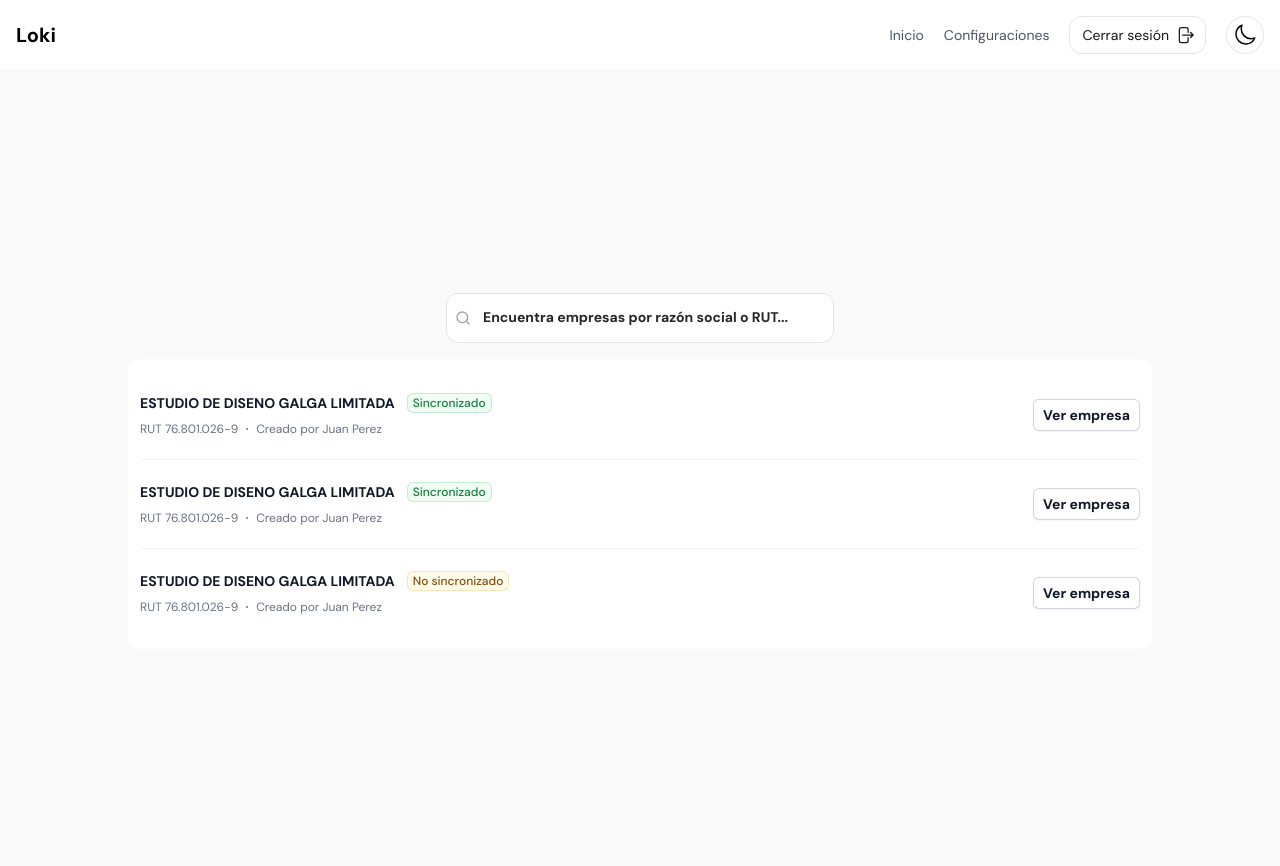
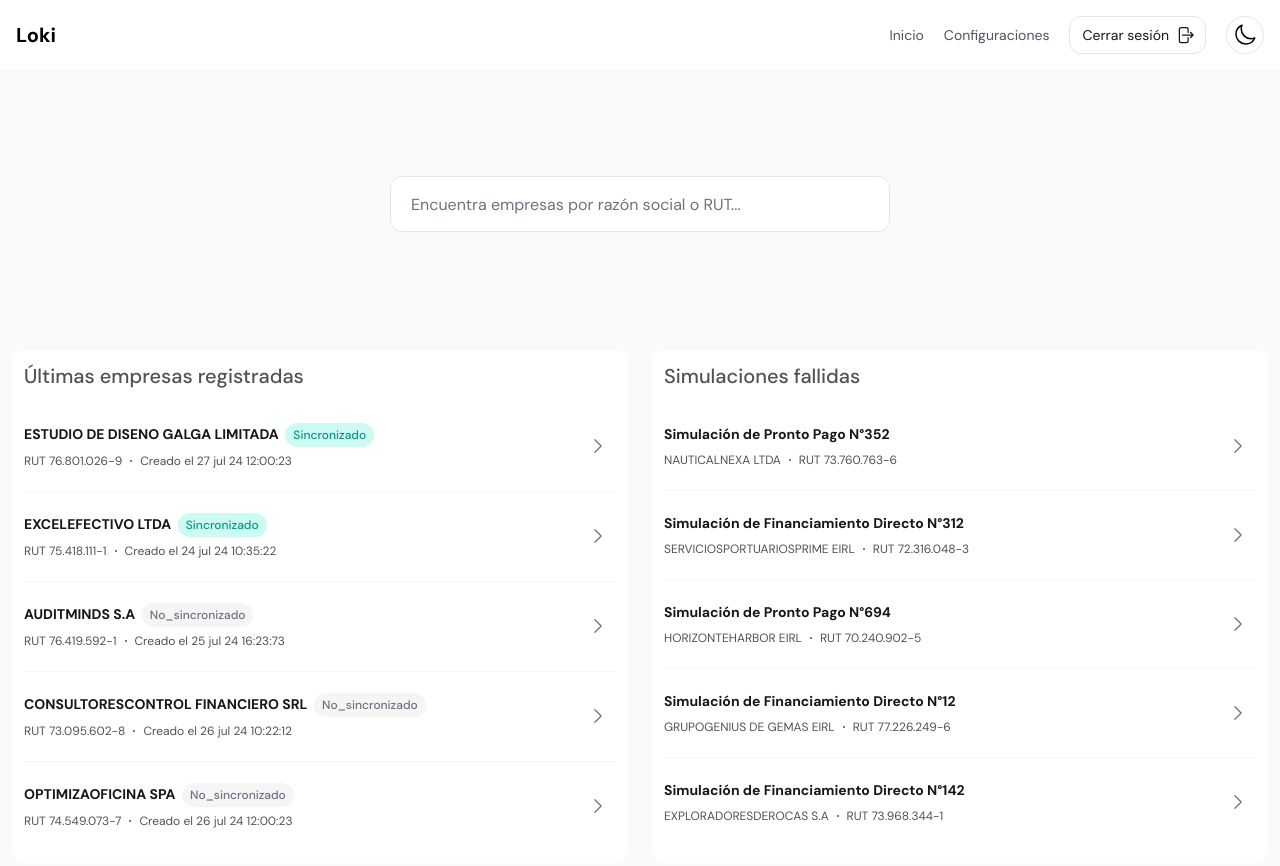
Before and after one commit to nglbrrts/historial-eventos, a Next.js app: page / in a window 1280 px wide. Shown: the top 866 px of the page. Built offline with nearby package versions, Linux system fonts and the light colour scheme.

Commit message:
ADD: tags, acciones y ajustes

```diff
--- /dev/null
+++ b/src/app/data/tags.ts
@@ -0,0 +1,18 @@
+import { m } from "framer-motion";
+
+// tags.ts
+export const tags = [
+    'Sincronización',
+    'Alta legal',
+    'Credenciales',
+    'Carpeta Tributaria',
+    'Financiamiento Directo',
+    'Pronto Pago',
+    'Confirming',
+    'Operación',
+    'Simulación',
+    'Condiciones comerciales',
+    'Oferta',
+    'Aprobación',
+    'Rechazo',
+  ];
--- a/src/app/estudio-de-diseno-galga-limitada/page.tsx
+++ b/src/app/estudio-de-diseno-galga-limitada/page.tsx
@@ -78,7 +78,7 @@ export default function Empresa() {
           <EventTimeline onLinkClick={handleLinkClick} />
         </div>
         <div className={`h-full ease-in-out duration-500  flex-grow-0 overflow-y-scroll ${isActive ? 'w-[400px]' : 'w-0'}`}>
-          <DteTimeline />
+          <DteTimeline onLinkClick={handleLinkClick} />
         </div>
       </section>
 
--- a/src/app/layout.tsx
+++ b/src/app/layout.tsx
@@ -1,5 +1,4 @@
 'use client';
-
 import '../styles/globals.css'
 import TopBar from '../components/ui-commons/TopBar';
 
--- a/src/app/page.tsx
+++ b/src/app/page.tsx
@@ -1,7 +1,7 @@
 "use client"
+import FailedSims from '@/components/home/FailedSims';
 import LatestCompanies from '@/components/home/LatestCompanies';
 import Head from 'next/head';
-
 
 export default function Home() {
 
@@ -10,20 +10,22 @@ export default function Home() {
       <Head>
         <title>Inicio</title>
         <meta name="description" content="Loki" />
-
         <link href="https://fonts.googleapis.com/css2?family=DM+Sans:wght@400;500;700&display=swap" rel="stylesheet" />
         <link href="https://fonts.googleapis.com/css2?family=Inter:wght@100..900&display=swap" rel="stylesheet" />
       </Head>
-      <div className='flex flex-col gap-0 h-full w-full justify-center align-middle p-6 gap-y-4'>
-        <div className="w-[388px] h-[50px] p-2 bg-white rounded-xl mx-auto border border-neutral-200 justify-center items-center gap-3 inline-flex">
-          <svg className="flex-shrink-0 size-4 text-gray-400 dark:text-white/60" xmlns="http://www.w3.org/2000/svg" width="24" height="24" viewBox="0 0 24 24" fill="none" stroke="currentColor" strokeWidth="2" strokeLinecap="round" strokeLinejoin="round">
-            <circle cx="11" cy="11" r="8"></circle>
-            <path d="m21 21-4.3-4.3"></path>
-          </svg>
-          <div className="grow shrink basis-0 text-neutral-800 dark:text-white text-sm font-semibold leading-tight">Encuentra empresas por razón social o RUT...</div>
+      <div className='overflow-scroll h-full'>
+        <div className='flex flex-col gap-0 h-fit md:h-1/3 w-full justify-center align-middle p-6 gap-y-4'>
+          <input type="text" className="h-14 w-[500px] max-w-[90%] pr-8 pl-5 mx-auto rounded-xl z-0 focus:shadow focus:outline-none border border-neutral-200" placeholder="Encuentra empresas por razón social o RUT..." />
         </div>
-        <div className='bg-white w-full max-w-5xl mx-auto p-3 rounded-xl'>
-        <LatestCompanies />
+        <div className='flex flex-col md:flex-row gap-6 max-w-7xl mx-auto p-3'>
+          <div className='bg-white dark:bg-neutral-800 w-full p-3 rounded-xl flex flex-col gap-3'>
+            <h3 className='text-xl font-medium text-neutral-600 dark:text-neutral-400'>Últimas empresas registradas</h3>
+            <LatestCompanies />
+          </div>
+          <div className='bg-white dark:bg-neutral-800 w-full p-3 rounded-xl flex flex-col gap-3'>
+            <h3 className='text-xl font-medium text-neutral-600 dark:text-neutral-400'>Simulaciones fallidas</h3>
+            <FailedSims />
+          </div>
         </div>
       </div>
     </>
--- a/src/components/company-data/Badge.tsx
+++ b/src/components/company-data/Badge.tsx
@@ -1,7 +1,7 @@
 import React from 'react';
 
-type BadgeProps = {
-  state: 'habilitado' | 'deshabilitado' | 'sincronizado';
+export type BadgeProps = {
+  state: 'habilitado' | 'deshabilitado' | 'sincronizado' | 'no_sincronizado';
 };
 
 const stateStyles = {
@@ -9,19 +9,29 @@ const stateStyles = {
     bgColor: 'bg-teal-100 dark:bg-teal-900',
     textColor: 'text-teal-600 dark:text-teal-300',
   },
+  deshabilitado: {
+    bgColor: 'bg-neutral-100 dark:bg-neutral-700',
+    textColor: 'text-gray-500 dark:text-neutral-400',
+  },
   sincronizado: {
     bgColor: 'bg-teal-100 dark:bg-teal-900',
     textColor: 'text-teal-600 dark:text-teal-300',
   },
-  deshabilitado: {
+  no_sincronizado: {
     bgColor: 'bg-neutral-100 dark:bg-neutral-700',
     textColor: 'text-gray-500 dark:text-neutral-400',
   },
-
 };
 
 const Badge: React.FC<BadgeProps> = ({ state }) => {
-  const { bgColor, textColor } = stateStyles[state];
+  const style = stateStyles[state];
+
+  if (!style) {
+    console.error(`Estado no válido: ${state}`);
+    return null;
+  }
+
+  const { bgColor, textColor } = style;
 
   return (
     <span className={`inline-flex items-center rounded-full ${bgColor} px-2 py-1 text-xs font-medium ${textColor} capitalize`}>
--- a/src/components/company-timeline/EventTimeline.tsx
+++ b/src/components/company-timeline/EventTimeline.tsx
@@ -5,7 +5,6 @@ import Link from 'next/link';
 import TimelineStepper from './TimelineStepper';
 import { FDstage01, FDstage02, FDstage03, FDstage04, FDstage05 } from '../../app/data/fundingstages'
 import FilterOptions from './FilterOptions';
-
 
 type EventTimelineProps = {
     onLinkClick: () => void;
@@ -16,12 +15,12 @@ const EventTimeline: React.FC<EventTimelineProps> = ({ onLinkClick }) => {
         <div className='max-w-[670px] mx-auto pb-20 z-50'>
 
             <FilterOptions  />
-            <TimelineItem origin="Juan Pérez" time="12:00" type="terms" title="Emitió la factura folio N°21414 a:">
+            <TimelineItem origin="Juan Pérez" time="12:00" type="terms" buttonLabel='Descargar XML' buttonUrl='#'  title="Emitió la factura folio N°21414 a:">
                 <div className="w-full px-2 py-1 bg-neutral-100 dark:bg-neutral-700 rounded text-black dark:text-white text-base font-normal font-['Inter']">
                     EMPRESA CONSTRUCTORA SPA • $1.125.737 • <Link onClick={onLinkClick} href="#" className="text-indigo-600 dark:text-indigo-400 text-base font-normal font-['Inter']">Ver factura 🔗</Link>
                 </div>
             </TimelineItem>
-            <TimelineItem origin="Guou Finance" time="12:00" type="backoffice" title="Abonó la operación de financiamiento Pronto Pago N°352">
+            <TimelineItem origin="Guou Finance" time="12:00" type="backoffice" tags={['Abono', 'Operación', 'Pronto pago']} title="Abonó la operación de financiamiento Pronto Pago N°352">
                 <div className="w-full px-2 py-1 bg-neutral-100 dark:bg-neutral-700 rounded text-black dark:text-white text-base font-normal font-['Inter'] flex flex-row justify-between">
                     <div> 12 facturas • $17.345.667 • <Link href="#" className="text-indigo-600 dark:text-indigo-400 text-base font-normal font-['Inter']">Ver operación N°352 🔗</Link>
                     </div>
@@ -30,7 +29,7 @@ const EventTimeline: React.FC<EventTimelineProps> = ({ onLinkClick }) => {
                     </div>
                 </div>
             </TimelineItem>
-            <TimelineItem origin="Juan Pérez" time="12:00" type="transferred" title="Cedió las facturas de la operación de financiamiento Pronto Pago N°352">
+            <TimelineItem origin="Juan Pérez" time="12:00" type="transferred" tags={['Cesión', 'Operación', 'Pronto pago']} title="Cedió las facturas de la operación de financiamiento Pronto Pago N°352">
                 <div className="w-full px-2 py-1 bg-neutral-100 dark:bg-neutral-700 rounded text-black dark:text-white text-base font-normal font-['Inter'] flex flex-row justify-between">
                     <div> 12 facturas • $17.345.667 • <Link href="#" className="text-indigo-600 dark:text-indigo-400 text-base font-normal font-['Inter']">Ver operación N°352 🔗</Link>
                     </div>
@@ -39,7 +38,7 @@ const EventTimeline: React.FC<EventTimelineProps> = ({ onLinkClick }) => {
                     </div>
                 </div>
             </TimelineItem>
-            <TimelineItem origin="Plataforma Gestión Comercial" time="12:00" type="backoffice" title="Aprobó la operación de financiamiento Pronto Pago N°352">
+            <TimelineItem origin="Plataforma Gestión Comercial" time="12:00" type="backoffice" tags={['Aprobación', 'Operación', 'Pronto pago']} title="Aprobó la operación de financiamiento Pronto Pago N°352">
                 <div className="w-full px-2 py-1 bg-neutral-100 dark:bg-neutral-700 rounded text-black dark:text-white text-base font-normal font-['Inter'] flex flex-row justify-between">
                     <div> 12 facturas • $17.345.667 • <Link href="#" className="text-indigo-600 dark:text-indigo-400 text-base font-normal font-['Inter']">Ver operación N°352 🔗</Link>
                     </div>
@@ -49,7 +48,7 @@ const EventTimeline: React.FC<EventTimelineProps> = ({ onLinkClick }) => {
                 </div>
             </TimelineItem>
             <DateDisplay date="12 Octubre 2024" />
-            <TimelineItem origin="Juan Pérez" time="12:00" type="operation" title="Cargó los XML de la simulación de financiamiento Pronto Pago N°1251, se crea operación asociada">
+            <TimelineItem origin="Juan Pérez" time="12:00" type="operation" buttonLabel='Descargar XML' buttonUrl='#' tags={['Operación', 'Pronto pago']} title="Cargó los XML de la simulación de financiamiento Pronto Pago N°1251, se crea operación asociada">
                 <div className="w-full px-2 py-1 bg-neutral-100 dark:bg-neutral-700 rounded text-black dark:text-white text-base font-normal font-['Inter'] flex flex-row justify-between">
                     <div> 12 facturas • $17.345.667 • <Link href="#" className="text-indigo-600 dark:text-indigo-400 text-base font-normal font-['Inter']">Ver operación N°352 🔗</Link>
                     </div>
@@ -58,7 +57,7 @@ const EventTimeline: React.FC<EventTimelineProps> = ({ onLinkClick }) => {
                     </div>
                 </div>
             </TimelineItem>
-            <TimelineItem origin="Juan Pérez" time="12:00" type="simulation" title="Creó una simulación de financiamiento Pronto Pago">
+            <TimelineItem origin="Juan Pérez" time="12:00" type="simulation" buttonLabel='Reenviar simulación' buttonUrl='#' tags={['Simulación', 'Pronto pago']} title="Creó una simulación de financiamiento Pronto Pago">
                 <div className="w-full px-2 py-1 bg-neutral-100 dark:bg-neutral-700 rounded text-black dark:text-white text-base font-normal font-['Inter'] flex flex-row justify-between">
                     <div> 12 facturas • $17.345.667 • <Link href="#" className="text-indigo-600 dark:text-indigo-400 text-base font-normal font-['Inter']">Ver simulación N°1251 🔗</Link>
                     </div>
@@ -67,22 +66,22 @@ const EventTimeline: React.FC<EventTimelineProps> = ({ onLinkClick }) => {
                     </div>
                 </div>
             </TimelineItem>
-            <TimelineItem origin="Rolando Peña" time="12:00" type="terms" title="actualizó las condiciones comerciales:">
+            <TimelineItem origin="Rolando Peña" time="12:00" type="terms" tags={['Condiciones comerciales', 'Pronto pago']} title="actualizó las condiciones comerciales:">
                 <div className="w-full px-2 py-1 bg-neutral-100 dark:bg-neutral-700 rounded text-black dark:text-white text-base font-normal font-['Inter']">
                     Se <b>deshabilita</b> Pronto Pago cerrado
                 </div>
             </TimelineItem>
-            <TimelineItem origin="Rolando Peña" time="12:00" type="terms" title="actualizó las condiciones comerciales:">
+            <TimelineItem origin="Rolando Peña" time="12:00" type="terms" tags={['Condiciones comerciales', 'Pronto pago']} title="actualizó las condiciones comerciales:">
                 <div className="w-full px-2 py-1 bg-neutral-100 dark:bg-neutral-700 rounded text-black dark:text-white text-base font-normal font-['Inter']">
                     Se <b>modifica</b> Pronto Pago cerrado <Link href="#" className="text-indigo-600 dark:text-indigo-400 text-base font-normal font-['Inter']">Ver condiciones 🔗</Link>
                 </div>
             </TimelineItem>
-            <TimelineItem origin="Rolando Peña" time="12:00" type="terms" title="actualizó las condiciones comerciales:">
+            <TimelineItem origin="Rolando Peña" time="12:00" type="terms" tags={['Condiciones comerciales', 'Pronto pago']} title="actualizó las condiciones comerciales:">
                 <div className="w-full px-2 py-1 bg-neutral-100 dark:bg-neutral-700 rounded text-black dark:text-white text-base font-normal font-['Inter']">
                     Se <b>habilita</b> Pronto Pago cerrado <Link href="#" className="text-indigo-600 dark:text-indigo-400 text-base font-normal font-['Inter']">Ver condiciones 🔗</Link>
                 </div>
             </TimelineItem>
-            <TimelineItem origin="Juan Pérez" time="12:00" type="sync" title={<><b>Sincronizó</b> información desde el SII:</>}>
+            <TimelineItem origin="Juan Pérez" time="12:00" type="sync" buttonLabel='Volver a extraer data' buttonUrl='#' tags={['Sincronización']} title={<><b>Sincronizó</b> información desde el SII:</>}>
                 <div className="w-full h-fit flex-col justify-start items-start gap-1 inline-flex">
                     <div className="w-full px-2 py-1 bg-neutral-100 dark:bg-neutral-700 rounded text-black dark:text-white text-base font-normal font-['Inter']">
                         Se obtuvieron <Link href="#" className="text-indigo-600 dark:text-indigo-400 text-base font-normal font-['Inter']">1.029 facturas 🔗</Link>
@@ -96,11 +95,11 @@ const EventTimeline: React.FC<EventTimelineProps> = ({ onLinkClick }) => {
                 </div>
             </TimelineItem>
             <DateDisplay date="9 Octubre 2024" />
-            <TimelineItem origin="Juan Pérez" time="12:00" type="add" title={<>Subió a la plataforma el <b>certificado digital</b> de un representante legal de la empresa.</>}>
+            <TimelineItem origin="Juan Pérez" time="12:00" type="add" tags={['Sincronización']} title={<>Subió a la plataforma el <b>certificado digital</b> de un representante legal de la empresa.</>}>
             </TimelineItem>
-            <TimelineItem origin="Juan Pérez" time="12:00" type="add" title={<>Ingresó las credenciales del <b>representante legal</b> de la empresa</>}>
+            <TimelineItem origin="Juan Pérez" time="12:00" type="add" tags={['Sincronización']} title={<>Ingresó las credenciales del <b>representante legal</b> de la empresa</>}>
             </TimelineItem>
-            <TimelineItem origin="Juan Pérez" time="12:00" type="add" title={<>Ingresó las <b>credenciales</b> de la empresa</>}>
+            <TimelineItem origin="Juan Pérez" time="12:00" type="add" tags={['Sincronización']} title={<>Ingresó las <b>credenciales</b> de la empresa</>}>
             </TimelineItem>
             <DateDisplay date="8 Octubre 2024" />
             <TimelineItem origin="Juan Pérez" time="12:00" type="add" title={<>Creó la empresa <b>ESTUDIO DE DISEÑO GALGA LIMITADA</b></>}>
--- /dev/null
+++ b/src/components/home/FailedSims.tsx
@@ -0,0 +1,81 @@
+import { ChevronRightIcon } from "@heroicons/react/24/outline";
+import Link from "next/link";
+
+const statuses: Record<string, string> = {
+  'Sincronizado': 'text-green-700 bg-green-50 ring-green-600/20',
+  'No sincronizado': 'text-yellow-800 bg-yellow-50 ring-yellow-600/20',
+};
+
+const simulations = [
+  {
+    id: 1,
+    title: 'Simulación de Pronto Pago N°352',
+    href: '',
+    companyRut: '73.760.763-6',
+    companyName: 'NAUTICALNEXA LTDA',
+  },
+  {
+    id: 2,
+    title: 'Simulación de Financiamiento Directo N°312',
+    href: '',
+    companyRut: '72.316.048-3',
+    companyName: 'SERVICIOSPORTUARIOSPRIME EIRL',
+  },
+  {
+    id: 3,
+    title: 'Simulación de Pronto Pago N°694',
+    href: '',
+    companyRut: '70.240.902-5',
+    companyName: 'HORIZONTEHARBOR EIRL',
+  },
+  {
+    id: 4,
+    title: 'Simulación de Financiamiento Directo N°12',
+    href: '',
+    companyRut: '77.226.249-6',
+    companyName: 'GRUPOGENIUS DE GEMAS EIRL',
+  },
+  {
+    id: 5,
+    title: 'Simulación de Financiamiento Directo N°142',
+    href: '',
+    companyRut: '73.968.344-1',
+    companyName: 'EXPLORADORESDEROCAS S.A',
+  },
+];
+
+function classNames(...classes: string[]) {
+  return classes.filter(Boolean).join(' ');
+}
+
+export default function FailedSims() {
+  return (
+    <ul className="divide-y divide-neutral-100 dark:divide-neutral-700">
+      {simulations.map((simulation) => (
+        <li key={simulation.id} className="flex items-center justify-between gap-x-6 py-5">
+          <div className="min-w-0">
+            <div className="flex items-start gap-x-3">
+              <p className="text-sm font-semibold leading-6 text-neutral-900 dark:text-white">{simulation.title}</p>
+            </div>
+            <div className="mt-1 flex items-center gap-x-2 text-xs leading-5 text-neutral-600 dark:text-neutral-400">
+              <p className="whitespace-nowrap">
+                <span>{simulation.companyName}</span>
+              </p>
+              <svg viewBox="0 0 2 2" className="h-0.5 w-0.5 fill-current">
+                <circle r={1} cx={1} cy={1} />
+              </svg>
+              <p className="truncate">RUT {simulation.companyRut}</p>
+            </div>
+          </div>
+          <div className="flex flex-none items-center gap-x-4">
+          <Link href={simulation.href}>
+              <button type="button" className="text-neutral-500 dark:text-neutral-400 white transition-all duration-150 bg-white hover:bg-neutral-100 dark:bg-neutral-800 dark:hover:bg-neutral-700 focus:ring-2 focus:outline-none focus:ring-blue-300 font-medium rounded-lg text-sm p-2 text-center inline-flex items-center  dark:focus:ring-blue-800" >
+                <ChevronRightIcon width={20} />
+              </button>
+            </Link>
+          </div>
+        </li>
+      ))}
+    </ul>
+  );
+}
--- a/src/components/home/LatestCompanies.tsx
+++ b/src/components/home/LatestCompanies.tsx
@@ -1,32 +1,49 @@
-const statuses: Record<string, string> = {
-    'Sincronizado': 'text-green-700 bg-green-50 ring-green-600/20',
-    'No sincronizado': 'text-yellow-800 bg-yellow-50 ring-yellow-600/20',
-  };
+import { ChevronRightIcon } from "@heroicons/react/24/outline";
+import Link from "next/link";
+import Badge, { BadgeProps } from '@/components/company-data/Badge';
+
+
 
 const companies = [
   {
     id: 1,
     name: 'ESTUDIO DE DISENO GALGA LIMITADA',
     href: '/estudio-de-diseno-galga-limitada',
-      status: 'Sincronizado',
-      createdBy: 'Juan Perez',
+    status: 'sincronizado',
+    date: '27 jul 24 12:00:23',
     companyRut: '76.801.026-9',
   },
   {
     id: 2,
-      name: 'ESTUDIO DE DISENO GALGA LIMITADA',
+    name: 'EXCELEFECTIVO LTDA',
     href: '/estudio-de-diseno-galga-limitada',
-      status: 'Sincronizado',
-      createdBy: 'Juan Perez',
-      companyRut: '76.801.026-9',
+    status: 'sincronizado',
+    date: '24 jul 24 10:35:22',
+    companyRut: '75.418.111-1',
   },
   {
     id: 3,
-      name: 'ESTUDIO DE DISENO GALGA LIMITADA',
+    name: 'AUDITMINDS S.A',
     href: '/estudio-de-diseno-galga-limitada',
-      status: 'No sincronizado',
-      createdBy: 'Juan Perez',
-      companyRut: '76.801.026-9',
+    status: 'no_sincronizado',
+    date: '25 jul 24 16:23:73',
+    companyRut: '76.419.592-1',
+  },
+  {
+    id: 4,
+    name: 'CONSULTORESCONTROL FINANCIERO SRL',
+    href: '/estudio-de-diseno-galga-limitada',
+    status: 'no_sincronizado',
+    date: '26 jul 24 10:22:12',
+    companyRut: '73.095.602-8',
+  },
+  {
+    id: 5,
+    name: 'OPTIMIZAOFICINA SPA',
+    href: '/estudio-de-diseno-galga-limitada',
+    status: 'no_sincronizado',
+    date: '26 jul 24 12:00:23',
+    companyRut: '74.549.073-7',
   },
 ];
 
@@ -36,38 +53,32 @@ const statuses: Record<string, string> = {
 
 export default function LatestCompanies() {
   return (
-      <ul className="divide-y divide-gray-100">
+    <ul className="divide-y divide-neutral-100 dark:divide-neutral-700">
       {companies.map((company) => (
         <li key={company.id} className="flex items-center justify-between gap-x-6 py-5">
           <div className="min-w-0">
             <div className="flex items-start gap-x-3">
-                <p className="text-sm font-semibold leading-6 text-gray-900">{company.name}</p>
-                <p
-                  className={classNames(
-                    statuses[company.status],
-                    'mt-0.5 whitespace-nowrap rounded-md px-1.5 py-0.5 text-xs font-medium ring-1 ring-inset',
-                  )}
-                >
-                  {company.status}
+              <p className="text-sm font-semibold leading-6 text-neutral-900 dark:text-white">
+                {company.name} &nbsp;
+                <Badge state={company.status as BadgeProps['state']} />
               </p>
             </div>
-              <div className="mt-1 flex items-center gap-x-2 text-xs leading-5 text-gray-500">
+            <div className="mt-1 flex items-center gap-x-2 text-xs leading-5 text-neutral-600 dark:text-neutral-400">
               <p className="whitespace-nowrap">
                 RUT <span>{company.companyRut}</span>
               </p>
               <svg viewBox="0 0 2 2" className="h-0.5 w-0.5 fill-current">
                 <circle r={1} cx={1} cy={1} />
               </svg>
-                <p className="truncate">Creado por {company.createdBy}</p>
+              <p className="truncate">Creado el {company.date}</p>
             </div>
           </div>
           <div className="flex flex-none items-center gap-x-4">
-              <a
-                href={company.href}
-                className="hidden rounded-md bg-white px-2.5 py-1.5 text-sm font-semibold text-gray-900 shadow-sm ring-1 ring-inset ring-gray-300 hover:bg-gray-50 sm:block"
-              >
-                Ver empresa<span className="sr-only">, {company.name}</span>
-              </a>
+            <Link href={company.href}>
+              <button type="button" className="text-neutral-500 dark:text-neutral-400 white transition-all duration-150 bg-white hover:bg-neutral-100 dark:bg-neutral-800 dark:hover:bg-neutral-700 focus:ring-2 focus:outline-none focus:ring-blue-300 font-medium rounded-lg text-sm p-2 text-center inline-flex items-center  dark:focus:ring-blue-800" >
+                <ChevronRightIcon width={20} />
+              </button>
+            </Link>
           </div>
         </li>
       ))}
--- a/src/styles/globals.css
+++ b/src/styles/globals.css
@@ -13,6 +13,9 @@ body {
   font-family: 'DM Sans', sans-serif;
   -webkit-font-smoothing: antialiased;
   height: 100% !important;
+  transition-property: all;
+  transition-timing-function: cubic-bezier(0.4, 0, 0.2, 1);
+  transition-duration: 150ms;
 }
 
 @layer utilities {
```
Also changed, not shown: src/components/company-timeline/TimelineItem.tsx (+20 -1 lines), src/components/dte-data/DteTimeline.tsx (+18 -8 lines). Lines whose indentation alone changed are shown as unchanged.
